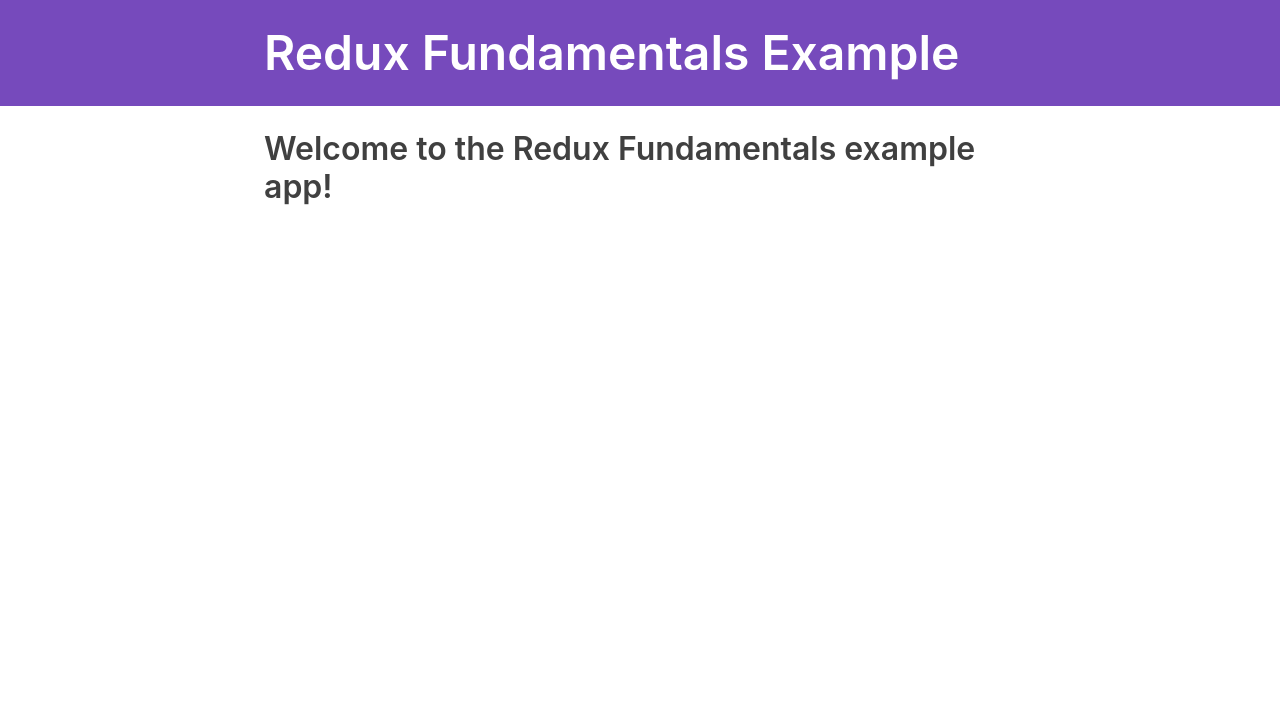
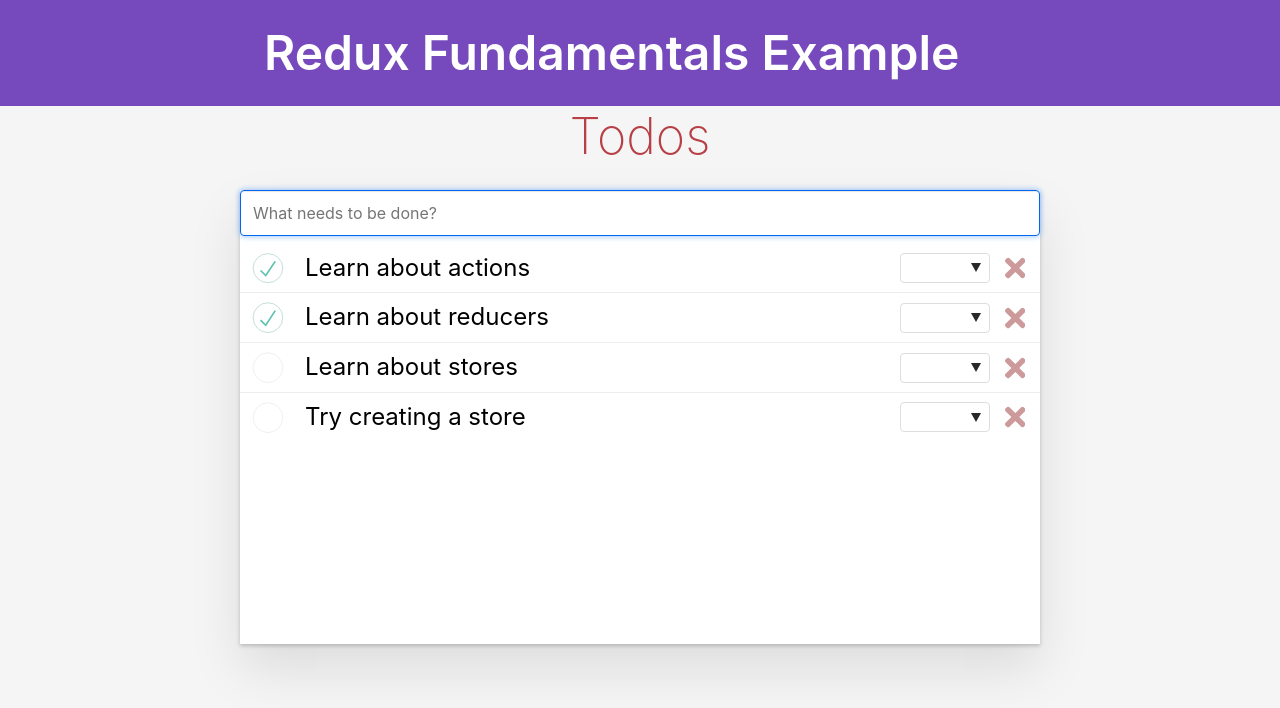
Before and after one commit to 8mamo10/relux, a React (Create React App) app in the folder redux-fundamentals-example-app/: page / in a window 1280 px wide. Shown: the top 708 px of the page. Built offline with nearby package versions, Linux system fonts and the light colour scheme; what miragejs would draw is missing.

Commit message:
Show components

```diff
--- a/redux-fundamentals-example-app/src/App.js
+++ b/redux-fundamentals-example-app/src/App.js
@@ -1,4 +1,6 @@
 import React from 'react'
+import Header from './features/header/Header'
+import TodoList from './features/todos/TodoList'
 
 function App() {
   return (
@@ -6,15 +8,17 @@ function App() {
       <nav>
         <section>
           <h1>Redux Fundamentals Example</h1>
-
-          <div className="navContent">
-            <div className="navLinks"></div>
+        </section>
+      </nav>
+      <main>
+        <section className="medium-container">
+          <h2>Todos</h2>
+          <div className="todoapp">
+            <Header />
+            <TodoList />
           </div>
         </section>
-      </nav>
-      <section>
-        <h2>Welcome to the Redux Fundamentals example app!</h2>
-      </section>
+      </main>
     </div>
   )
 }
```
